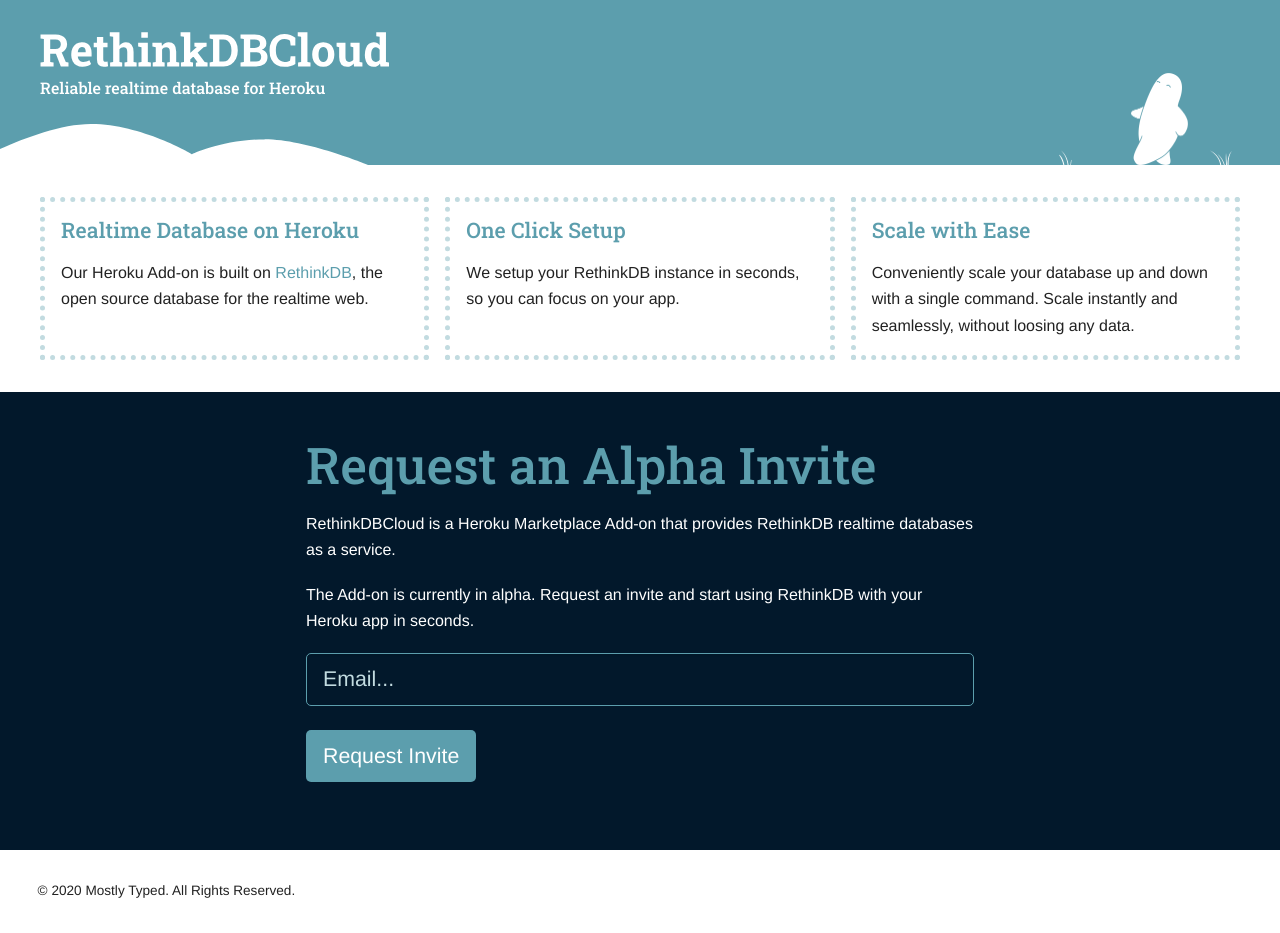
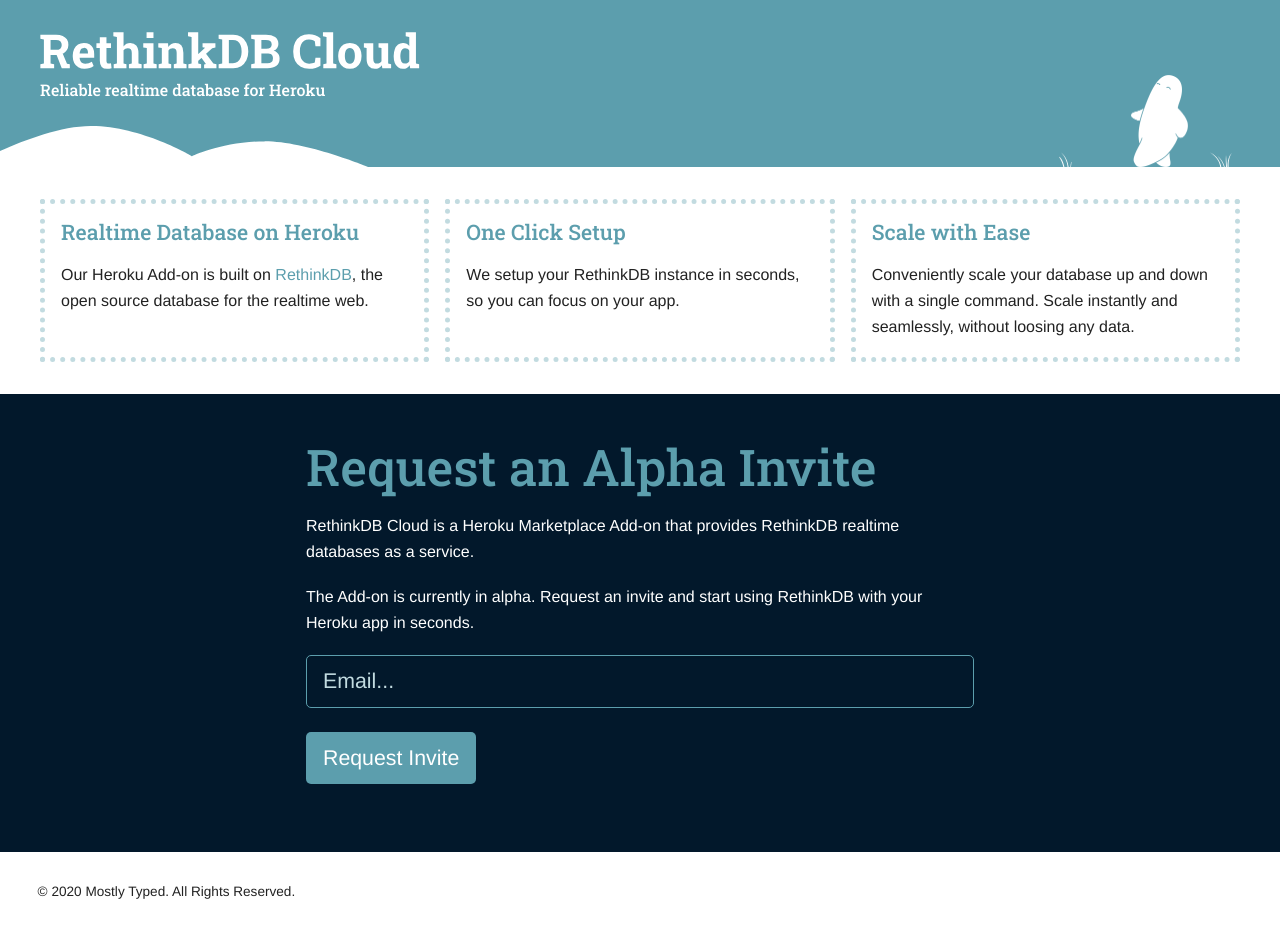
Before and after one commit to mostlytyped/rethinkdb-addon-lead-page, a Jekyll site: the page built from index.md, in a window 1280 px wide. Built offline with Jekyll 4.4.1, drawn with Linux system fonts in a browser that asks for light colours.

Commit message:
Rename 'RethinkDBCloud' to 'RethinkDB Cloud'

```diff
--- a/_config.yml
+++ b/_config.yml
@@ -1,6 +1,6 @@
 url: "https://rethinkdbcloud.com" # the base hostname & protocol for your site, e.g. http://example.com
 baseurl: "" # the subpath of your site, e.g. /blog
-title: "RethinkDBCloud" # the name of your site, e.g. ACME Corp.
+title: "RethinkDB Cloud" # the name of your site, e.g. ACME Corp.
 
 business_name: "Mostly Typed"
 
@@ -8,7 +8,7 @@ business_name: "Mostly Typed"
 # `tagline` is an unreleased feature and does not work, although it's mentioned in the seo plugin docs
 # https://github.com/jekyll/jekyll-seo-tag/issues/379
 
-description: "RethinkDBCloud provides a fast and reliable realtime database for Heroku. Conveniently scale your database up and down with a single command. Scale instantly and seamlessly, without loosing any data."
+description: "RethinkDB Cloud provides a fast and reliable realtime database for Heroku. Conveniently scale your database up and down with a single command. Scale instantly and seamlessly, without loosing any data."
 # google_site_verification: ""
 twitter:
   card: summary_large_image
--- a/_sass/_header.scss
+++ b/_sass/_header.scss
@@ -17,11 +17,7 @@ $star-width: 346/2;
 }
 
 .logo {
-  width: 350px; // gives approx h2 height
-}
-
-.logo-svg {
-  fill: $white;
+  width: 380px; // gives approx h2 height
 }
 
 .tagline {
```
Also changed, not shown: assets/images/logo.svg.
